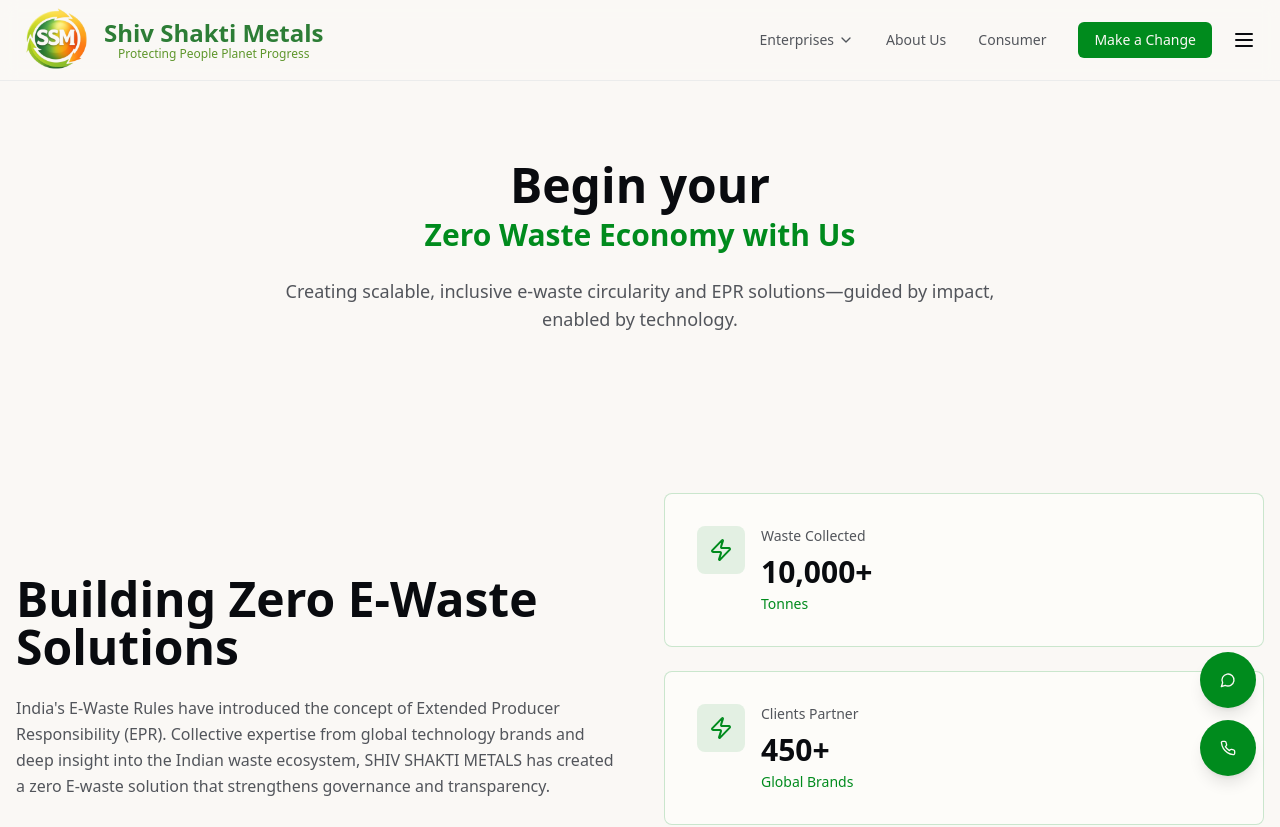
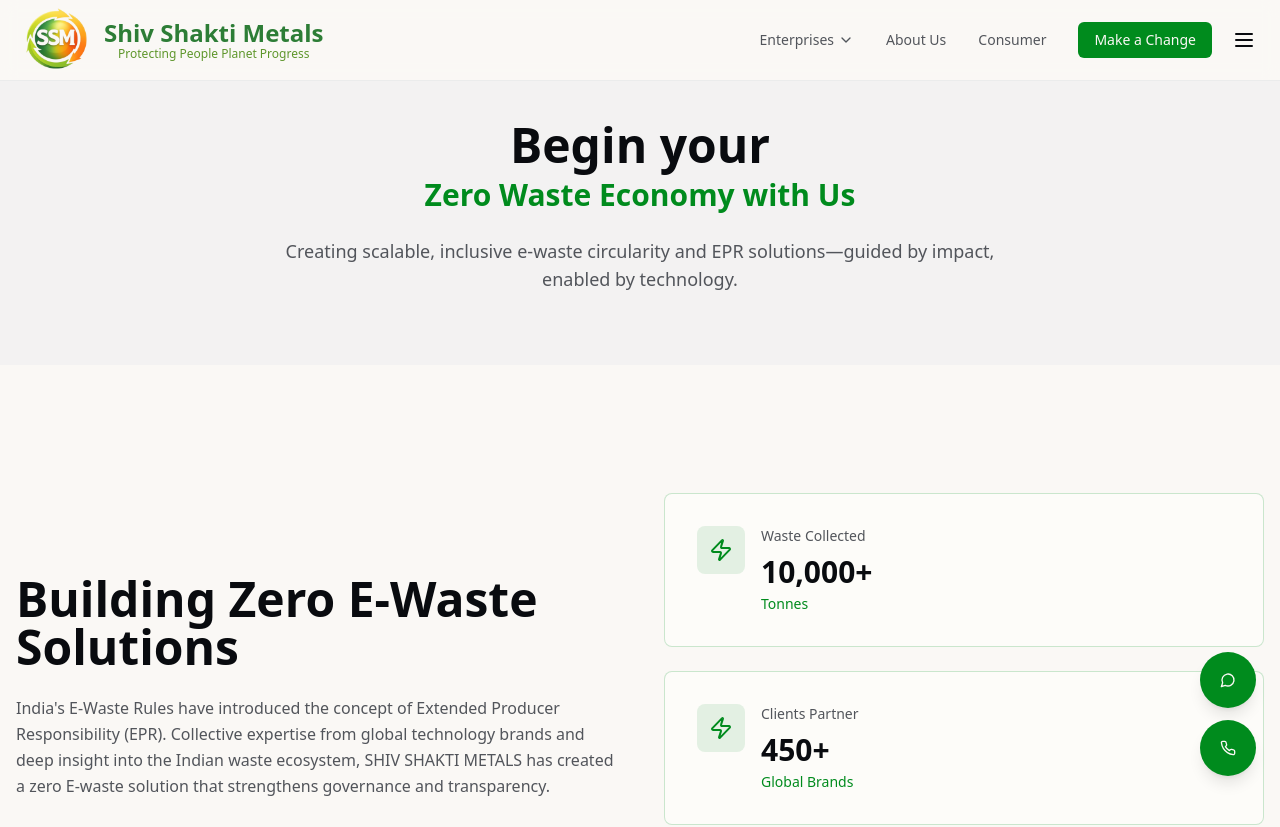
Before and after one commit to ChitvanGarg2000/shiv-shakti-metals, a Next.js app: page /enterprises/sectors in a window 1280 px wide. Shown: the top 827 px of the page. Built offline with nearby package versions, Linux system fonts and the light colour scheme.

Commit message:
Please provide the code changes or file diffs you would like me to summarize.

```diff
--- a/app/enterprises/sectors/page.tsx
+++ b/app/enterprises/sectors/page.tsx
@@ -80,9 +80,9 @@
 
 export default function EnterprisessectorsPage() {
   return (
-    <main className="min-h-screen pt-10 lg:pt-20 bg-background">
+    <main className="min-h-screen bg-background">
       {/* Hero Section */}
-      <section className="relative overflow-hidden">
+      <section className="relative overflow-hidden bg-muted/30 py-10">
         <div className="container mx-auto px-4">
           <motion.div
             initial={{ opacity: 0, y: 20 }}
```
